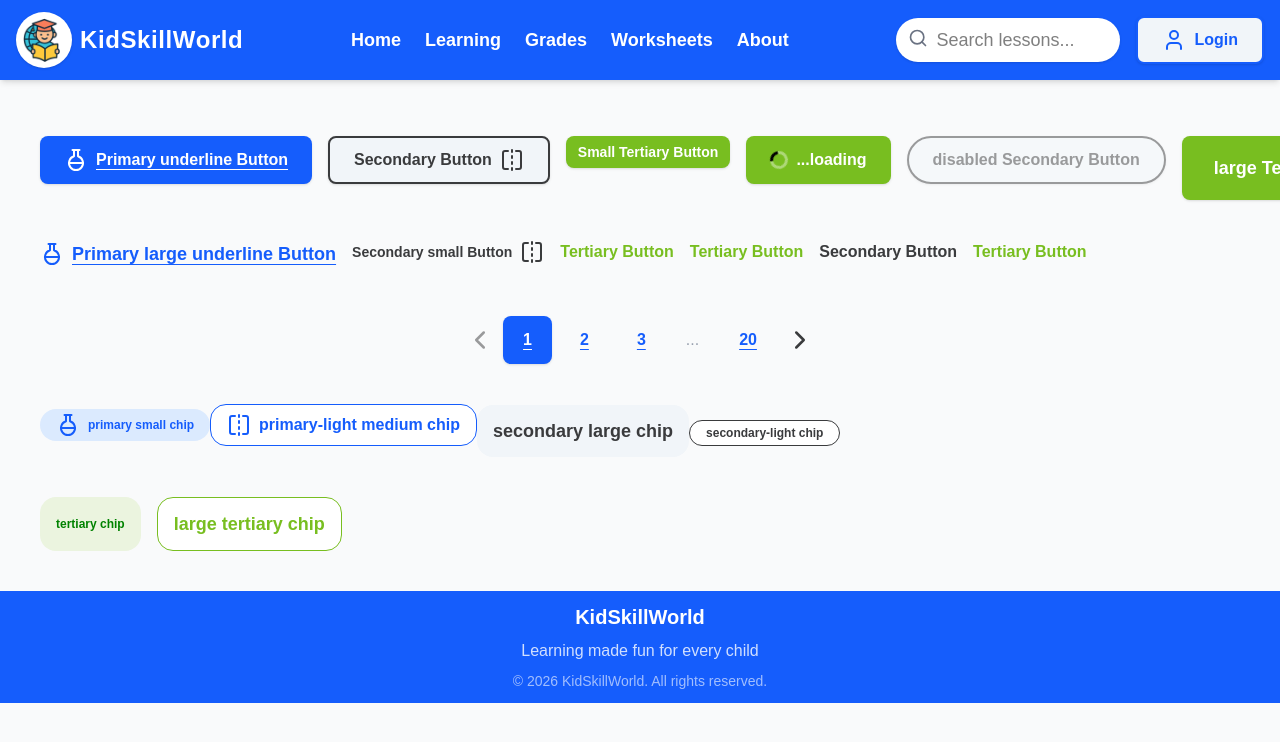
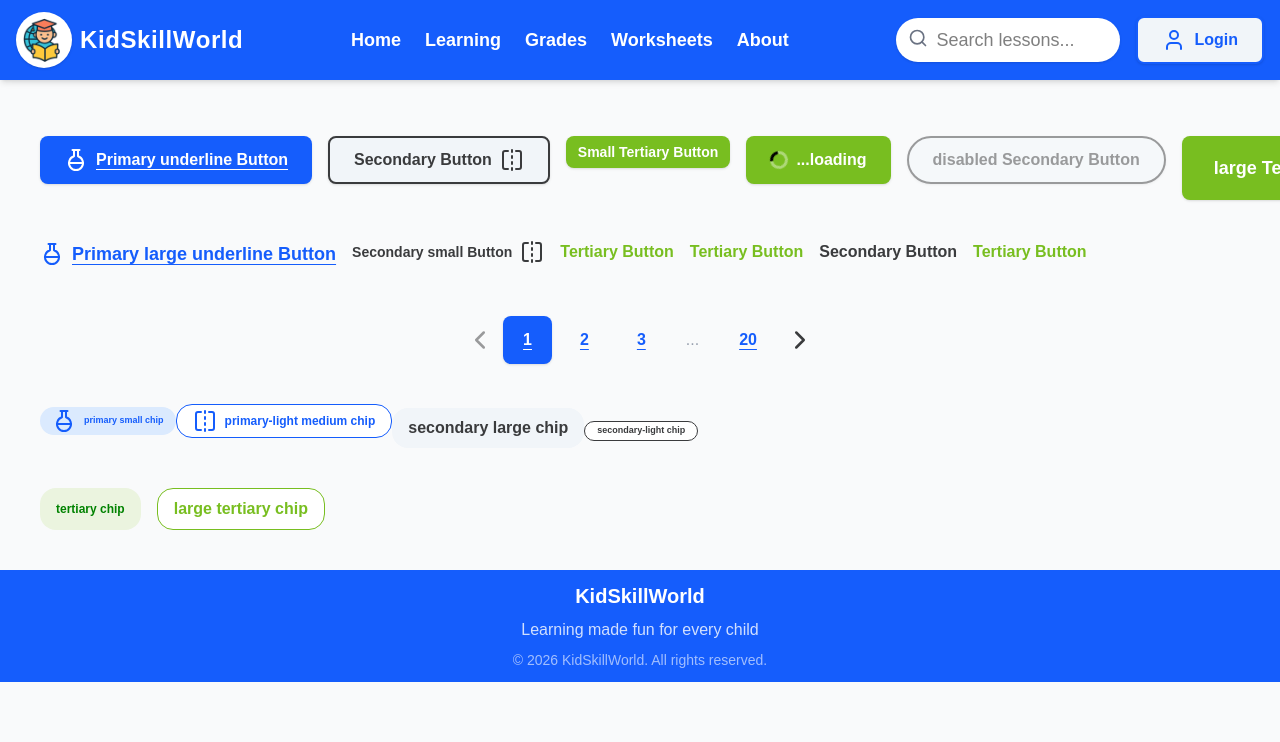
Before and after one commit to adhriton25/kidskillworld, a Next.js app: page /test/componenet in a window 1280 px wide. Shown: the top 742 px of the page. Built offline with nearby package versions, Linux system fonts and the light colour scheme.

Commit message:
fix: chip

```diff
--- a/components/Base/Chip.tsx
+++ b/components/Base/Chip.tsx
@@ -10,7 +10,7 @@ type ChipVariant =
   | "secondary-light"
   | "tertiary"
   | "tertiary-light";
-type ChipSize = "xs" | "sm" | "md" | "lg";
+type ChipSize =  "sm" | "md" | "lg";
 
 export interface ChipProps {
   onClick?: () => void;
@@ -56,16 +56,16 @@ const CHIP_VARIANTS = {
 } as const;
 
 const CHIP_SIZES = {
-  xs: "text-[0.5625rem] px-3 py-0.5",
-  sm: "text-xs px-4 py-1",
-  md: "text-md px-4 py-2",
-  lg: "text-lg px-4 py-3",
+  sm: "text-[0.5625rem] px-3 py-0.5",
+  md: "text-xs px-4 py-1",
+  lg: "text-md px-4 py-2",
+  xl: "text-lg px-4 py-3",
 } as const;
 
 const Chip: React.FC<ChipProps> = ({
   className = "",
   variant = "primary",
-  size = "sm",
+  size = "md",
   icon,
   iconPosition = "left",
   text,
--- a/components/common/PDF/PdfCard.tsx
+++ b/components/common/PDF/PdfCard.tsx
@@ -40,7 +40,7 @@ export const PdfCard = ({
             <div className="absolute top-2 right-2 z-10">
               <Chip
                 variant="tertiary"
-                size="xs"
+                size="sm"
                 text="Interactive"
                 className="uppercase"
               />
--- a/components/common/PDF/PdfModel.tsx
+++ b/components/common/PDF/PdfModel.tsx
@@ -63,13 +63,11 @@ export const PdfModel = ({ isOpen, onClose, data }: PdfModelProps) => {
           <div className="flex gap-2">
             <Chip
               variant="primary"
-              size="sm"
               text={data.grade}
               className="uppercase"
             />
             <Chip
               variant="secondary-light"
-              size="sm"
               text={data.subject}
               className="uppercase"
             />
@@ -91,9 +89,8 @@ export const PdfModel = ({ isOpen, onClose, data }: PdfModelProps) => {
                 <Chip
                   key={i}
                   variant="secondary"
-                  size="sm"
                   text={skill.name}
-                ></Chip>
+                />
               ))}
             </div>
           </div>
```
